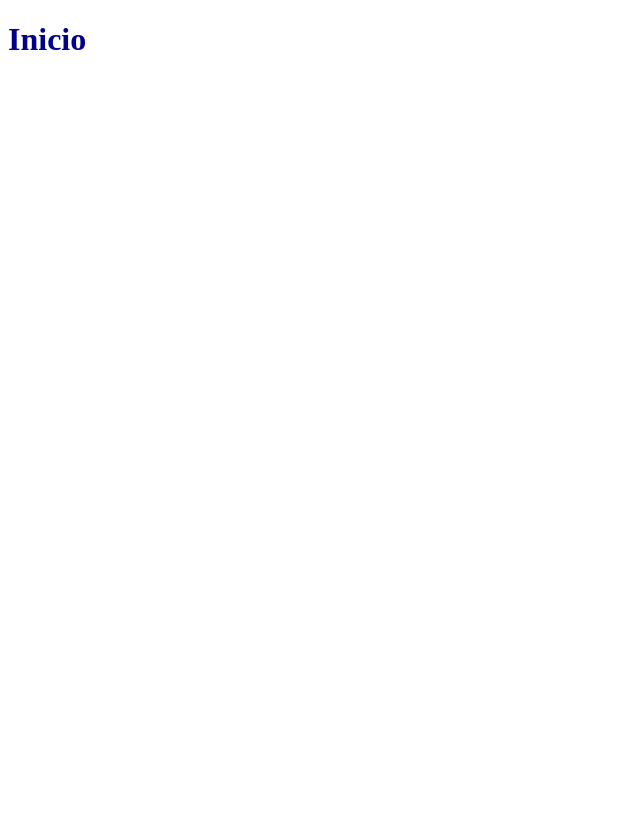
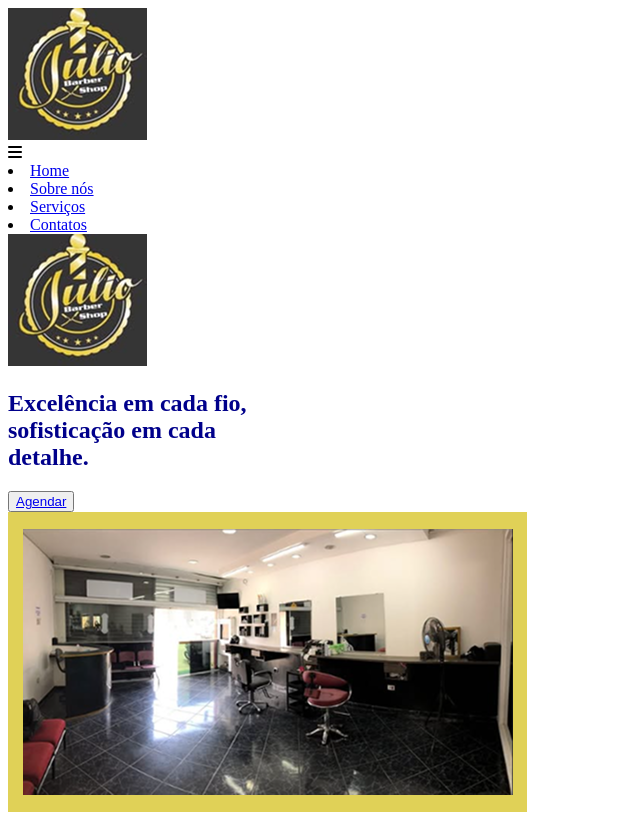
Before and after one commit to Murillo77/Julio-BarberShop, a plain HTML site: page index.html in a window 1280 px wide. Shown: the whole page, without its empty margins (0-640 px from the left). Before the commit the page ends 800 px from the top, so only its background shows below. Drawn offline with Linux system fonts and the light colour scheme; a web font is replaced by a local one.

Commit message:
Barra de navegação criada, faltando estilizar.

```diff
--- a/index.html
+++ b/index.html
@@ -3,10 +3,56 @@
 <head>
     <meta charset="UTF-8">
     <meta name="viewport" content="width=device-width, initial-scale=1.0">
+    <link rel="preconnect" href="https://fonts.googleapis.com">
+    <link rel="preconnect" href="https://fonts.gstatic.com" crossorigin>
+    <link href="https://fonts.googleapis.com/css2?family=Inria+Serif:wght@300;400;700&display=swap" rel="stylesheet">
+    <link rel="stylesheet" href="https://cdnjs.cloudflare.com/ajax/libs/font-awesome/6.4.0/css/all.min.css">
     <link rel="stylesheet" href="./css/style.css">
     <title>Julio BarberShop</title>
 </head>
 <body>
-    <h1>Inicio</h1>
+    <!-- NAV -->
+    <header>
+        <div class="barra-nav">
+            <img class="img-logo" src="./img/logo-barber.png" alt="Logo da Barbearia">
+
+            <!-- Ícone do menu (mobile) -->
+            <div class="menu-icon" onclick="toggleMenu()">
+                <i class="fa-solid fa-bars"></i>
+            </div>
+
+            <div class="links" id="menuLinks">
+                <li><a href="#home">Home</a></li>
+                <li><a href="#sobre">Sobre nós</a></li>
+                <li><a href="#trabalho">Serviços</a></li>
+                <li><a href="#contatos">Contatos</a></li>
+            </div>
+        </div>
+    </header>
+
+    <!-- HERO -->
+    <section id="home" class="container">
+        <div class="box">
+            <img src="./img/logo-barber.png" alt="Logo da Barbearia" class="logo-hero">
+            <h1 class="titulo">
+                Excelência em cada fio,<br>
+                sofisticação em cada <br>
+                detalhe.
+            </h1>
+            <button>
+                <a href="#">Agendar</a>
+            </button>
+        </div>
+        <div class="box">
+            <img class="salao" src="./img/img-salao.png" alt="Imagem do Salão">
+        </div>
+    </section>
+
+
+    <script>
+        function toggleMenu() {
+            document.getElementById("menuLinks").classList.toggle("active");
+        }
+    </script>
 </body>
 </html>
```
